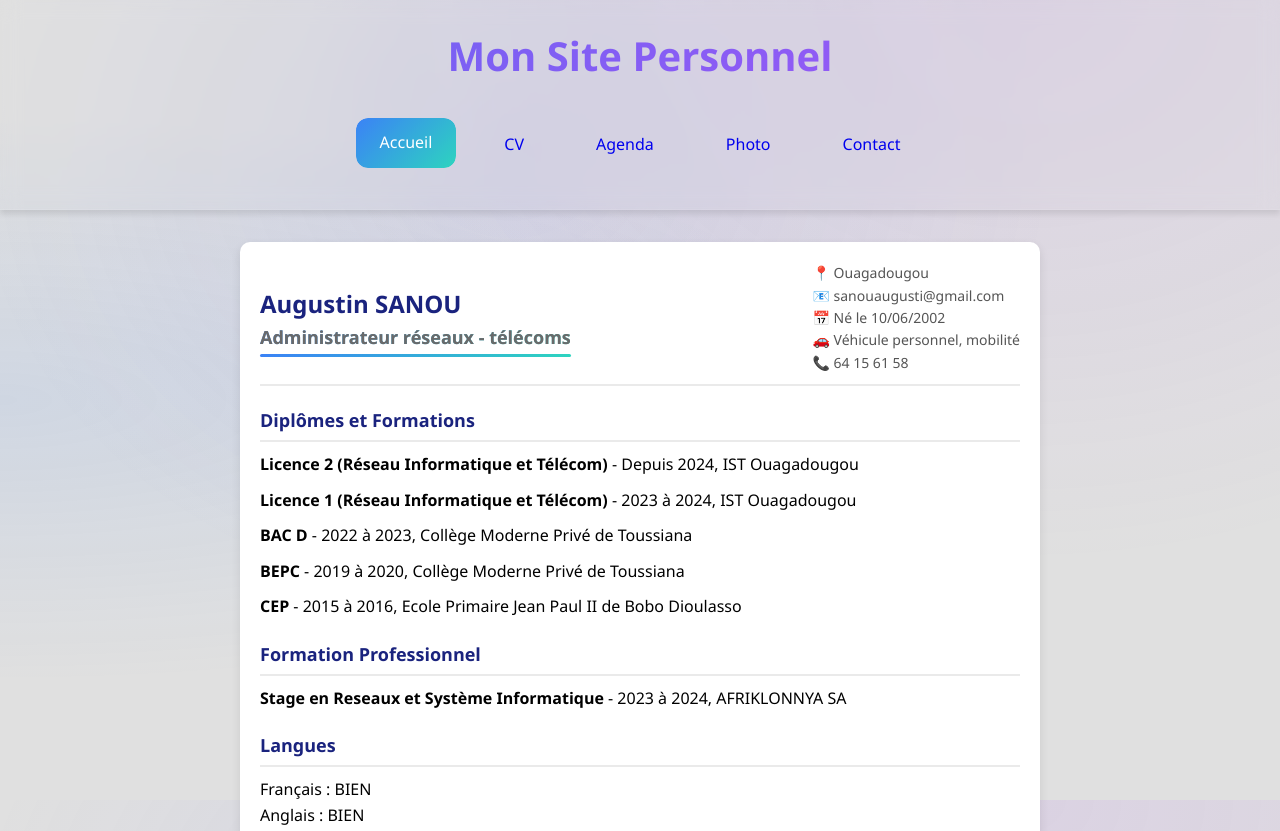
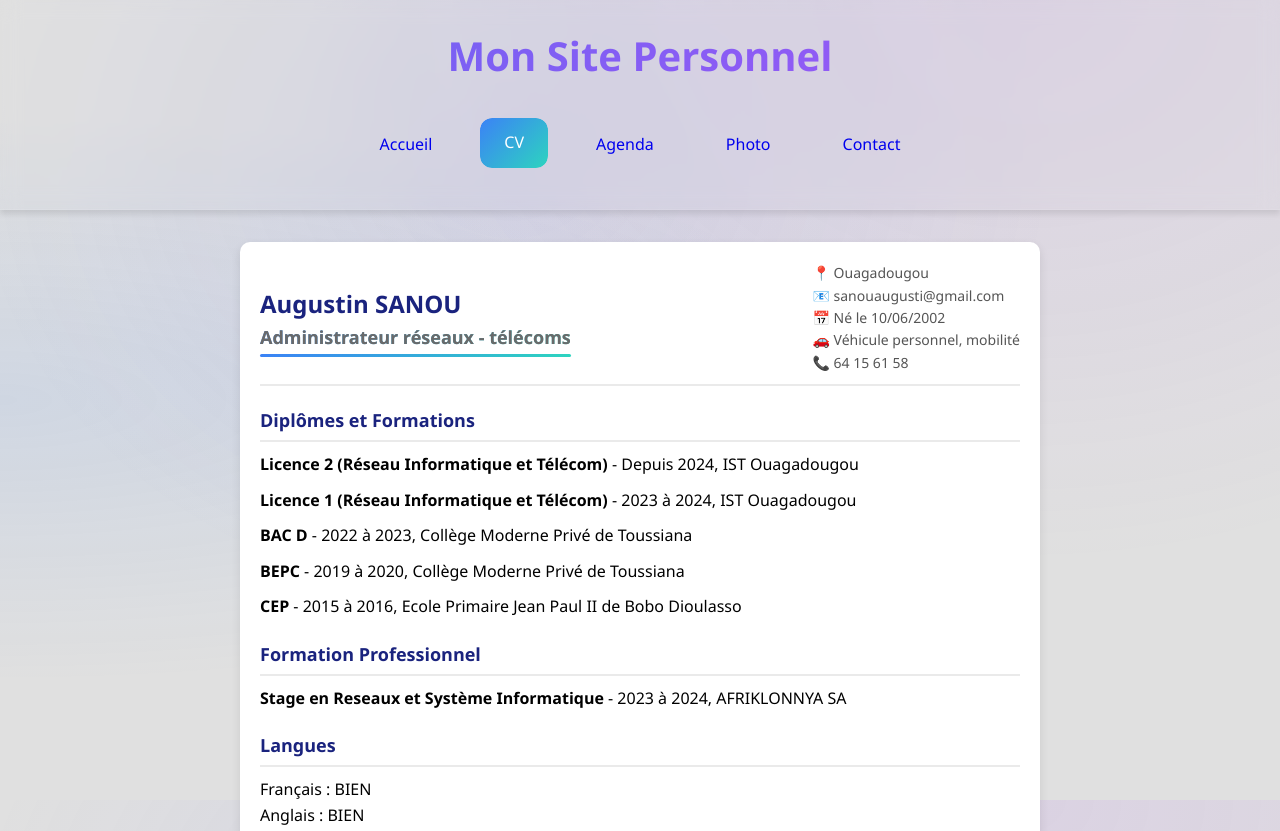
Before and after one commit to Auguste-snu/Projet-, a plain HTML site: page cv.html in a window 1280 px wide. Shown: the top 831 px of the page. Drawn offline with Linux system fonts and the light colour scheme.

Commit message:
Update cv.html

```diff
--- a/cv.html
+++ b/cv.html
@@ -122,8 +122,8 @@
         <h1>Mon Site Personnel</h1>
         <nav>
             <ul>
-                <li><a href="index.html" class="active">Accueil</a></li>
-                <li><a href="cv.html">CV</a></li>
+                <li><a href="index.html">Accueil</a></li>
+                <li><a href="cv.html" class="active">CV</a></li>
                 <li><a href="agenda.html">Agenda</a></li>
                 <li><a href="photo.html">Photo</a></li>
                 <li><a href="contact.html">Contact</a></li>
```
